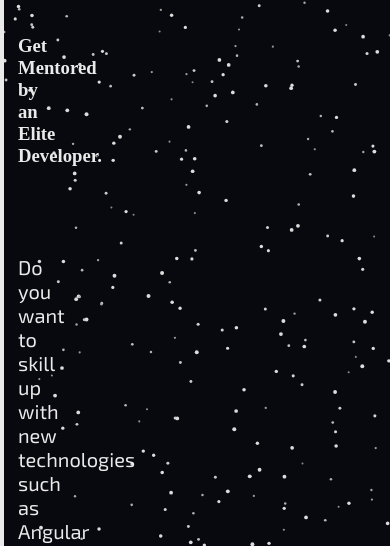
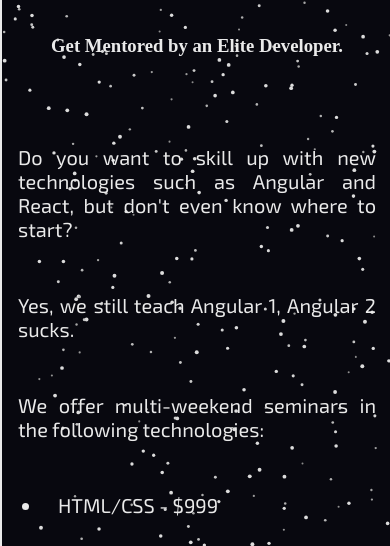
Before and after one commit to Swolebrain/titanhack.com, a website with bundled scripts: page index.html in a window 390 px wide. Shown: the part 298-844 px from the top of the page. Built offline with nearby package versions, Linux system fonts and the light colour scheme; animation ran at ten frames a second; a web font is replaced by a local one.

Commit message:
fix: meta viewpoirt

```diff
--- a/css/style.css
+++ b/css/style.css
@@ -139,8 +139,11 @@
 }
 
 @media (max-width: 768px){
+  body{
+    overflow-x: hidden;
+  }
   #main-container{
-    width:0;
+    width:100%;
     margin-left: 0;
     margin-right: 0;
   }
```
